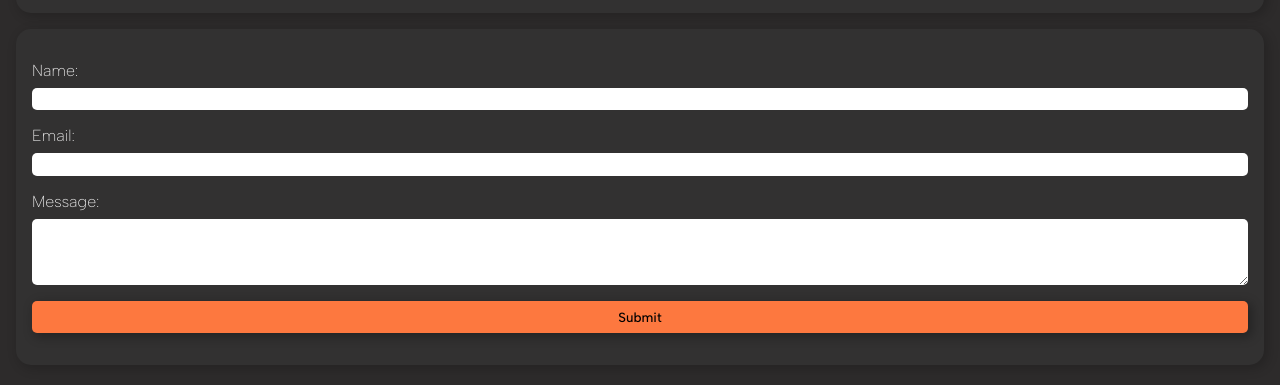
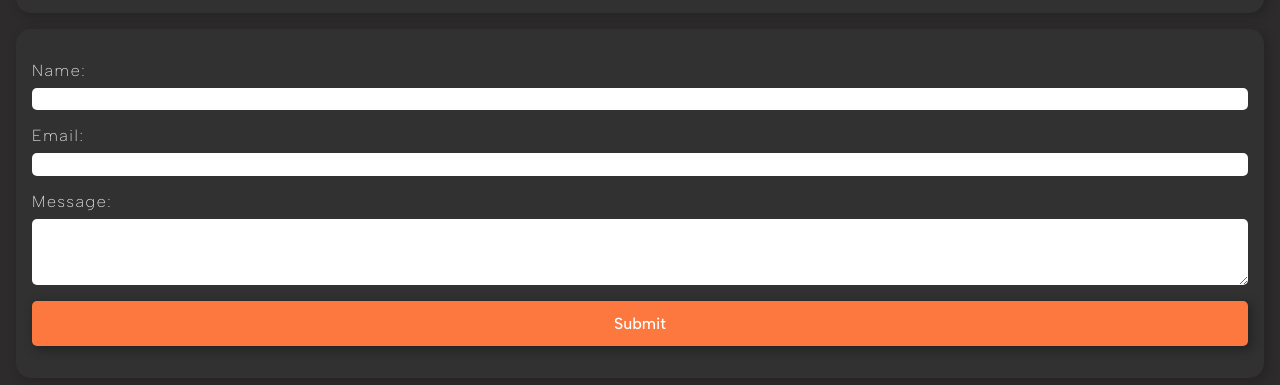
Before and after one commit to Habipbasboyuk/Portfolio, a plain HTML site: page contact.html in a window 1280 px wide. Shown: the part 451-836 px from the top of the page. Drawn offline with Linux system fonts and the light colour scheme; a web font is replaced by a local one.

Commit message:
changed button textcolor

```diff
--- a/scripts/css/form.css
+++ b/scripts/css/form.css
@@ -3,6 +3,10 @@
     flex-direction: column;
     margin: 1rem 0rem;
     gap: 0.5rem;
+}
+
+.form-group__label {
+    letter-spacing: 0.1rem;
 }
 
 .form-group__input {
@@ -17,7 +21,9 @@
 
 .form-group__button {
     border-radius: var(--radius-s);
-    padding: 0.5rem;
+    padding: 0.8rem;
+    font-size: var(--font-size-m);
+    color: var(--text-color);
     font-weight: 500;
     background-color: var(--accent-color);
     border: none;
```
